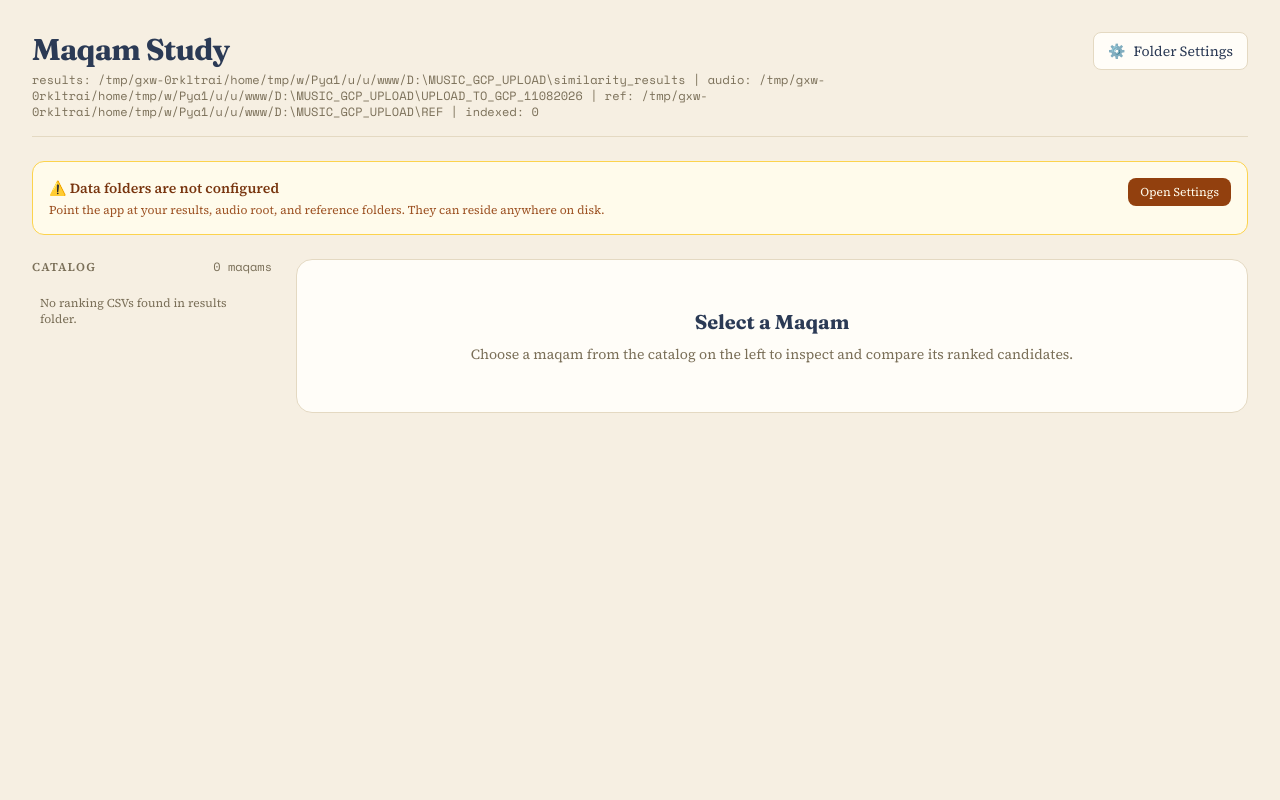
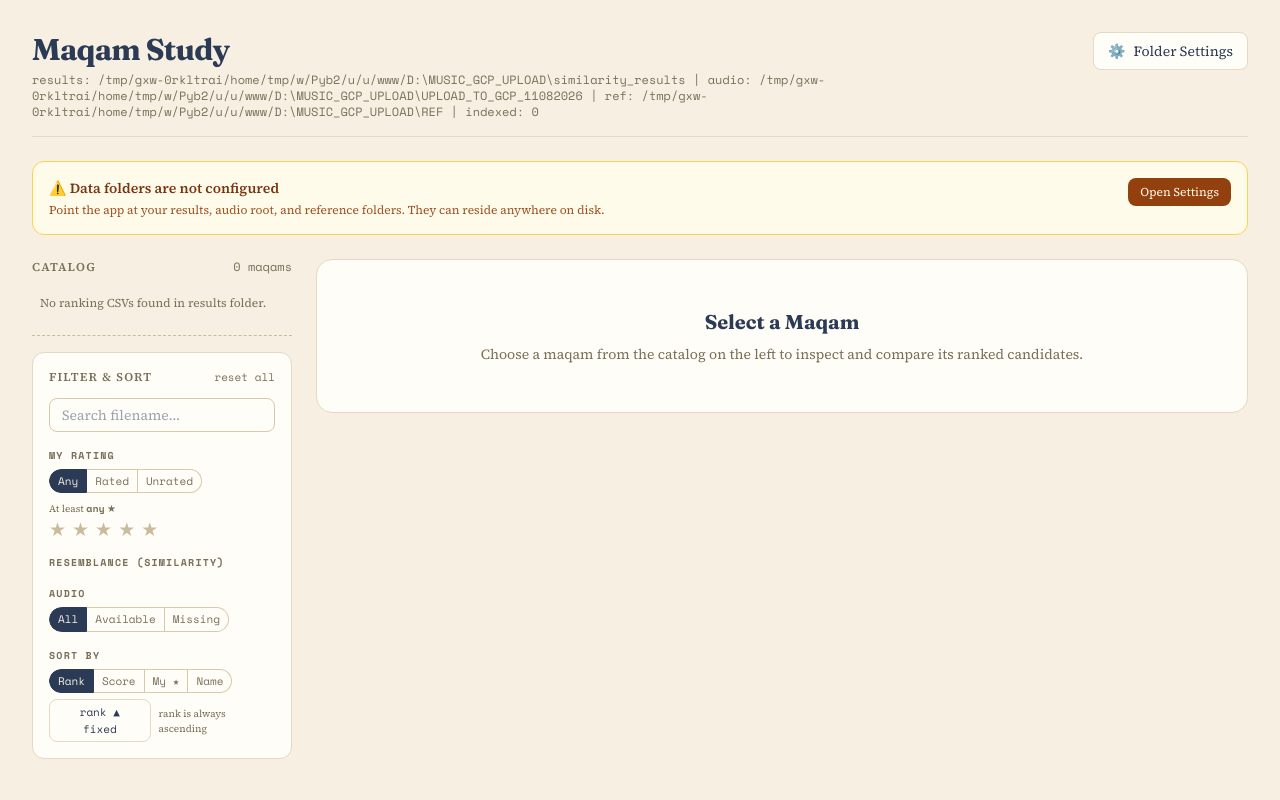
Before and after one commit to akbargherbal/maqam_listen_proof, a Flask app: page / in a window 1280 px wide. Run offline with Flask 3, Linux system fonts and the light colour scheme; data that the repository does not hold is empty; some libraries are stand-ins or nearby versions.

Commit message:
More filtering and sorting features

```diff
--- a/static/app.js
+++ b/static/app.js
@@ -1,5 +1,67 @@
 const state = { current: null, rows: [], full: false, selectedCandidate: null, ratedCount: 0 };
 const browseState = { target: null, path: null };
+
+// --------------------------------------------------------------------------
+// Filter & Sort state
+// --------------------------------------------------------------------------
+const DEFAULT_FILTERS = {
+  q: '',               // lowercase filename search
+  ratingStatus: 'any', // any | rated | unrated
+  minStars: 0,         // 0 = any
+  simBands: [],        // selected resemblance band ids
+  avail: 'all',        // all | playable | missing
+  sortKey: 'rank',     // rank | sim | stars | name
+  sortAsc: true,       // rank/name default asc; sim/stars default desc
+};
+state.filters = { ...DEFAULT_FILTERS };
+
+const SIM_BANDS = [
+  { id: 'vc', label: 'Very close', min: 0.870, max: 1.001 },
+  { id: 'cl', label: 'Close', min: 0.840, max: 0.870 },
+  { id: 'mo', label: 'Moderate', min: 0.800, max: 0.840 },
+  { id: 'di', label: 'Distant', min: 0.000, max: 0.800 },
+];
+const NATURAL_SORT_ASC = { rank: true, sim: false, stars: false, name: true };
+
+function simBandOf(score) {
+  return SIM_BANDS.find(b => score >= b.min && score < b.max)?.id || 'di';
+}
+function bandCount(id) {
+  return state.rows.filter(r => simBandOf(r.similarity) === id).length;
+}
+
+function matchesFilters(r) {
+  const f = state.filters;
+  if (f.q && !r.filename.toLowerCase().includes(f.q)) return false;
+  if (f.ratingStatus === 'rated' && !r.stars) return false;
+  if (f.ratingStatus === 'unrated' && r.stars) return false;
+  if (f.minStars && (!r.stars || r.stars < f.minStars)) return false;
+  if (f.simBands.length && !f.simBands.includes(simBandOf(r.similarity))) return false;
+  if (f.avail === 'playable' && !r.found) return false;
+  if (f.avail === 'missing' && r.found) return false;
+  return true;
+}
+
+function compareRows(a, b) {
+  const f = state.filters;
+  const dir = f.sortAsc ? 1 : -1;
+  switch (f.sortKey) {
+    case 'rank': return a.rank - b.rank;
+    case 'sim':  return (a.similarity - b.similarity) * dir;
+    case 'stars': {
+      if (a.stars && b.stars) return (a.stars - b.stars) * dir;
+      if (a.stars) return -1; // rated rows always above unrated
+      if (b.stars) return 1;
+      return a.rank - b.rank;
+    }
+    case 'name': return a.filename.localeCompare(b.filename) * dir;
+    default: return a.rank - b.rank;
+  }
+}
+
+function getFilteredSortedRows() {
+  return state.rows.filter(matchesFilters).sort(compareRows);
+}
 
 const cap = s => (s ? s.charAt(0).toUpperCase() + s.slice(1) : '');
 
@@ -129,12 +191,11 @@ async function loadMaqam(name, full) {
     location.hash = `#/maqam/${name}${full ? '' : '/full'}`;
   };
 
-  renderEntries(data.rows);
-
-  // Auto-select #1 track if available
-  if (data.rows.length > 0) {
-    selectCandidate(data.rows[0].rank);
-  }
+  // Rebuild list from scratch with default filters, then auto-select the
+  // top row of the (default-sorted) visible set.
+  resetFilters();
+  const first = getFilteredSortedRows()[0];
+  if (first) selectCandidate(first.rank);
 }
 
 function selectCandidate(rank) {
@@ -214,11 +275,12 @@ async function rateCandidate(rank, stars) {
   if (!wasRated && t.stars) state.ratedCount += 1;
   if (wasRated && !t.stars) state.ratedCount -= 1;
   updateRatedCountDisplay();
-  // Re-apply the "unrated only" / text filters to the LIST ONLY. This never
-  // touches candPlayerWrap, so the currently-playing track in the Under
-  // Study player is left completely untouched (no pause/reload/flicker),
-  // even if this same track just got filtered out of the list below.
+  // Re-apply the current filters to the LIST ONLY. This never touches
+  // candPlayerWrap, so the currently-playing track in the Under Study
+  // player is left completely untouched (no pause/reload/flicker), even if
+  // this same track just got filtered out of the list below.
   applyRowFilters();
+  reflowIfRatingSort();
 
   try {
     await fetchJSON(`/api/maqam/${state.current}/rating`, {
@@ -235,6 +297,7 @@ async function rateCandidate(rank, stars) {
     if (wasRated && !stars) state.ratedCount += 1;
     updateRatedCountDisplay();
     applyRowFilters();
+    reflowIfRatingSort();
     alert('Could not save rating: ' + err.message);
   }
 }
@@ -295,30 +358,230 @@ document.addEventListener('DOMContentLoaded', () => {
       if (state.selectedCandidate != null) rateCandidate(state.selectedCandidate, 0);
     });
   }
-
-  const unratedOnly = document.getElementById('unratedOnlyCheckbox');
-  if (unratedOnly) {
-    unratedOnly.addEventListener('change', applyRowFilters);
-  }
 });
 
+// --------------------------------------------------------------------------
+// Filter & Sort pipeline
+// --------------------------------------------------------------------------
+// Hide/show existing list rows based on current filters. Unlike a full
+// re-render, this never touches candPlayerWrap, so the currently-playing
+// "under study" track is not paused/reloaded even if it gets filtered out.
 function applyRowFilters() {
-  const q = (document.getElementById('filterInput')?.value || '').toLowerCase();
-  const unratedOnly = document.getElementById('unratedOnlyCheckbox')?.checked;
   document.querySelectorAll('#entryList li').forEach(li => {
-    const filename = li.querySelector('.arabic')?.textContent.toLowerCase() || '';
     const rank = parseInt(li.dataset.rank, 10);
     const row = state.rows.find(r => r.rank === rank);
-    const matchesText = filename.includes(q);
-    const matchesRated = !unratedOnly || !(row && row.stars);
-    li.style.display = (matchesText && matchesRated) ? '' : 'none';
+    const show = row ? matchesFilters(row) : false;
+    li.style.display = show ? '' : 'none';
   });
+  refreshSummary();
 }
 
+// When the list is being reviewed "by my rating", a just-saved rating should
+// reorder the list live; for other sort keys the row is merely hidden/shown.
+function reflowIfRatingSort() {
+  if (state.filters.sortKey === 'stars') renderFilteredList();
+}
+
+// Full rebuild of the list in sorted order (used on sort change, search,
+// control changes, and maqam load). Selection is preserved by rank.
+function renderFilteredList() {
+  renderEntries(getFilteredSortedRows());
+  refreshSummary();
+}
+
+function refreshSummary() {
+  const total = state.rows.length;
+  const shown = state.rows.filter(matchesFilters).length;
+  const rowCount = document.getElementById('rowCount');
+  if (rowCount) rowCount.textContent = `Showing ${shown} of ${total}`;
+  renderActiveChips();
+}
+
+function renderActiveChips() {
+  const box = document.getElementById('activeChips');
+  if (!box) return;
+  const f = state.filters;
+  const chips = [];
+  if (f.q) chips.push(removeChip('search', `“${f.q}”`));
+  if (f.ratingStatus === 'rated') chips.push(removeChip('ratingStatus', 'Rated'));
+  if (f.ratingStatus === 'unrated') chips.push(removeChip('ratingStatus', 'Unrated'));
+  if (f.minStars) chips.push(removeChip('minStars', `★${f.minStars}+`));
+  f.simBands.forEach(id => {
+    const b = SIM_BANDS.find(x => x.id === id);
+    if (b) chips.push(removeChip('simBands', b.label));
+  });
+  if (f.avail === 'playable') chips.push(removeChip('avail', 'Available'));
+  if (f.avail === 'missing') chips.push(removeChip('avail', 'Missing'));
+  const dirGlyph = f.sortAsc ? '▲ asc' : '▼ desc';
+  chips.push(`<span class="text-[11px] mono text-[#B4A98F]">sorted by ${f.sortKey}${f.sortKey === 'rank' ? '' : ' ' + dirGlyph}</span>`);
+  box.innerHTML = chips.length ? chips.join('') : '';
+}
+
+function removeChip(key, label) {
+  return `<button class="chip on" data-remove="${key}" title="Remove filter">✕ ${label}</button>`;
+}
+
+// Apply a patch to state.filters, sync the control widgets, rebuild the list.
+function applyFilters(patch) {
+  Object.assign(state.filters, patch);
+  // Switching sort key adopts that key's natural direction unless the caller
+  // explicitly provides one (rank asc; score & rating desc; name asc).
+  if (patch.sortKey && patch.sortAsc === undefined) {
+    state.filters.sortAsc = NATURAL_SORT_ASC[patch.sortKey];
+  }
+  syncFilterControls();
+  renderFilteredList();
+}
+
+function resetFilters() {
+  state.filters = { ...DEFAULT_FILTERS };
+  const input = document.getElementById('filterInput');
+  if (input) input.value = '';
+  syncFilterControls();
+  renderFilteredList();
+}
+
+// Reflect state.filters back onto the sidebar controls (segmented buttons,
+// star row, band checkboxes, direction label, min-star label).
+function syncFilterControls() {
+  const f = state.filters;
+  setSeg('ratingStatusSeg', f.ratingStatus);
+  setSeg('availSeg', f.avail);
+  setSeg('sortSeg', f.sortKey);
+
+  const minLabel = document.getElementById('minStarsLabel');
+  if (minLabel) minLabel.textContent = f.minStars ? `★${f.minStars}` : 'any';
+  document.querySelectorAll('#minStarsRow .star-min').forEach(s =>
+    s.classList.toggle('on', parseInt(s.dataset.n, 10) <= f.minStars));
+
+  renderBandButtons();
+  syncDirBtn();
+}
+
+function setSeg(segId, val) {
+  const seg = document.getElementById(segId);
+  if (!seg) return;
+  seg.querySelectorAll('.seg-btn').forEach(b =>
+    b.classList.toggle('on', b.dataset.v === val));
+}
+
+function syncDirBtn() {
+  const btn = document.getElementById('sortDirBtn');
+  if (!btn) return;
+  const f = state.filters;
+  if (f.sortKey === 'rank') {
+    btn.textContent = 'rank ▲ fixed';
+    btn.style.opacity = '.5';
+    btn.title = 'Rank is always ascending';
+    return;
+  }
+  btn.style.opacity = '1';
+  btn.textContent = f.sortAsc ? '▲ asc' : '▼ desc';
+  btn.title = 'Toggle direction';
+}
+
+function renderBandButtons() {
+  const box = document.getElementById('simBands');
+  if (!box) return;
+  box.innerHTML = SIM_BANDS.map(b => `
+    <label class="band-row">
+      <input type="checkbox" data-band="${b.id}" class="band-cb" ${state.filters.simBands.includes(b.id) ? 'checked' : ''}>
+      <span>${b.label}</span>
+      <span class="band-count">${bandCount(b.id)} · ≥${b.min.toFixed(3)}</span>
+    </label>`).join('');
+}
+
+function bindFilterControls() {
+  const on = (id, fn) => {
+    const el = document.getElementById(id);
+    if (el) el.addEventListener('click', fn);
+  };
+
+  const input = document.getElementById('filterInput');
+  if (input) {
+    input.addEventListener('input', e => applyFilters({ q: e.target.value.trim().toLowerCase() }));
+  }
+
+  on('filterResetBtn', () => resetFilters());
+
+  on('ratingStatusSeg', e => {
+    const b = e.target.closest('.seg-btn');
+    if (b) applyFilters({ ratingStatus: b.dataset.v });
+  });
+
+  on('availSeg', e => {
+    const b = e.target.closest('.seg-btn');
+    if (b) applyFilters({ avail: b.dataset.v });
+  });
+
+  on('sortSeg', e => {
+    const b = e.target.closest('.seg-btn');
+    if (!b) return;
+    const key = b.dataset.v;
+    if (key === 'rank') {
+      applyFilters({ sortKey: 'rank', sortAsc: true });
+    } else if (state.filters.sortKey === key) {
+      applyFilters({ sortAsc: !state.filters.sortAsc });
+    } else {
+      applyFilters({ sortKey: key, sortAsc: NATURAL_SORT_ASC[key] });
+    }
+  });
+
+  on('sortDirBtn', () => {
+    if (state.filters.sortKey === 'rank') return;
+    applyFilters({ sortAsc: !state.filters.sortAsc });
+  });
+
+  const starsRow = document.getElementById('minStarsRow');
+  if (starsRow) {
+    starsRow.addEventListener('click', e => {
+      const n = parseInt(e.target.dataset.n, 10);
+      if (!n) return;
+      const next = state.filters.minStars === n ? 0 : n; // click again to clear
+      applyFilters({ minStars: next });
+    });
+    starsRow.addEventListener('mouseover', e => {
+      const n = parseInt(e.target.dataset.n, 10);
+      if (!n) return;
+      starsRow.querySelectorAll('.star-min').forEach(s =>
+        s.classList.toggle('hovering', parseInt(s.dataset.n, 10) <= n));
+    });
+    starsRow.addEventListener('mouseleave', () => {
+      starsRow.querySelectorAll('.star-min').forEach(s => s.classList.remove('hovering'));
+    });
+  }
+
+  const bands = document.getElementById('simBands');
+  if (bands) {
+    bands.addEventListener('change', e => {
+      const cb = e.target.closest('.band-cb');
+      if (!cb) return;
+      const set = new Set(state.filters.simBands);
+      if (cb.checked) set.add(cb.dataset.band);
+      else set.delete(cb.dataset.band);
+      applyFilters({ simBands: [...set] });
+    });
+  }
+
+  const chipsBox = document.getElementById('activeChips');
+  if (chipsBox) {
+    chipsBox.addEventListener('click', e => {
+      const key = e.target.closest('[data-remove]')?.dataset.remove;
+      if (!key) return;
+      if (key === 'search') { state.filters.q = ''; const i = document.getElementById('filterInput'); if (i) i.value = ''; }
+      if (key === 'ratingStatus') state.filters.ratingStatus = 'any';
+      if (key === 'minStars') state.filters.minStars = 0;
+      if (key === 'simBands') state.filters.simBands = [];
+      if (key === 'avail') state.filters.avail = 'all';
+      syncFilterControls();
+      renderFilteredList();
+    });
+  }
+}
+
+bindFilterControls();
+
 function renderEntries(rows) {
-  const rowCount = document.getElementById('rowCount');
-  if (rowCount) rowCount.textContent = `${rows.length} rows`;
-
   const list = document.getElementById('entryList');
   if (!list) return;
 
@@ -344,11 +607,6 @@ function renderEntries(rows) {
   });
 }
 
-document.addEventListener('input', e => {
-  if (e.target.id !== 'filterInput') return;
-  applyRowFilters();
-});
-
 // --------------------------------------------------------------------------
 // Routing
 // --------------------------------------------------------------------------
@@ -363,8 +621,6 @@ async function route() {
     if (emptyView) emptyView.classList.remove('hidden');
   } else {
     const [, name, mode] = hash.split('/');
-    const filterInput = document.getElementById('filterInput');
-    if (filterInput) filterInput.value = '';
     await loadMaqam(name, mode === 'full');
   }
 }
@@ -512,5 +768,6 @@ export {
   cap, fetchJSON, qualitativeLabel, renderConfigStatus, loadCatalog, loadMaqam,
   selectCandidate, renderEntries, route, statusBadge, openSettings,
   closeSettings, saveSettings, initSettings, openBrowse, closeBrowse, navigateBrowse,
-  paintStars, rateCandidate, starsGlyph, applyRowFilters
+  paintStars, rateCandidate, starsGlyph, applyRowFilters, applyFilters, resetFilters,
+  getFilteredSortedRows, matchesFilters, simBandOf
 };
--- a/templates/index.html
+++ b/templates/index.html
@@ -47,6 +47,27 @@
     .entry-row.is-rated { border-left: 3px solid #B8863B; background: rgba(184,134,59,0.05); }
     .entry-row.is-rated.active { background: rgba(43,58,85,0.08); border-left-color:#2B3A55; }
 
+    /* Filter & Sort sidebar panel */
+    .panel-label { font-family:'Space Mono',monospace; font-size:10px; letter-spacing:.12em; color:#7A6F58; font-weight:700; }
+    .seg-btn { cursor:pointer; font-family:'Space Mono',monospace; font-size:11px; padding:3px 8px; border:1px solid #D8C9A8; background:#FFFDF8; color:#7A6F58; transition:.15s; }
+    .seg-btn:first-child { border-radius:999px 0 0 999px; }
+    .seg-btn:last-child { border-radius:0 999px 999px 0; }
+    .seg-btn + .seg-btn { border-left:none; }
+    .seg-btn:hover { background:#EDE3CC; }
+    .seg-btn.on { background:#2B3A55; color:#F6EFE2; border-color:#2B3A55; }
+
+    .star-min { cursor:pointer; font-size:19px; color:#C9BB9C; line-height:1; transition:.1s; user-select:none; }
+    .star-min.on { color:#B8863B; }
+    .star-min.hovering { color:#2B3A55; }
+
+    .chip { cursor:pointer; font-family:'Space Mono',monospace; font-size:10px; padding:2px 7px; border-radius:999px; border:1px solid #D8C9A8; background:#F6EFE2; color:#7A6F58; transition:.15s; user-select:none; }
+    .chip.on { background:#2B3A55; color:#F6EFE2; border-color:#2B3A55; }
+    .chip.on small { color:#E8C88A; }
+
+    .band-row { display:flex; align-items:center; gap:8px; cursor:pointer; font-size:12px; }
+    .band-row input { accent-color:#2B3A55; }
+    .band-count { font-family:'Space Mono',monospace; font-size:10px; color:#B4A98F; margin-left:auto; }
+
     ::-webkit-scrollbar { width: 8px; height: 8px; }
     ::-webkit-scrollbar-thumb { background: #D8C9A8; border-radius: 4px; }
     audio { height: 34px; width: 100%; accent-color: #2B3A55; }
@@ -86,9 +107,9 @@
     </div>
 
     <!-- Main 2-Column Study Desk Layout -->
-    <div class="grid grid-cols-1 lg:grid-cols-[240px_1fr] gap-6">
+    <div class="grid grid-cols-1 lg:grid-cols-[260px_1fr] gap-6">
 
-      <!-- Sidebar: Maqam Index -->
+      <!-- Sidebar: Maqam Index + Filter & Sort -->
       <aside>
         <div class="mb-3 flex items-baseline justify-between">
           <p class="text-xs uppercase tracking-widest text-[#7A6F58] font-semibold">Catalog</p>
@@ -97,6 +118,67 @@
         <nav id="maqamNav" class="space-y-1.5">
           <p class="text-xs text-[#7A6F58] p-2">Loading maqams…</p>
         </nav>
+
+        <div class="divider my-4"></div>
+
+        <!-- Filter & Sort panel (applies to the active maqam's candidate list) -->
+        <div class="paper-card rounded-xl p-4">
+          <div class="flex items-center justify-between mb-3">
+            <p class="text-xs uppercase tracking-widest text-[#7A6F58] font-semibold">Filter &amp; Sort</p>
+            <button id="filterResetBtn" class="text-[11px] mono text-[#7A6F58] hover:text-[#9C4A3E]">reset all</button>
+          </div>
+
+          <div class="mb-4">
+            <input id="filterInput" type="text" placeholder="Search filename…"
+              class="paper-input rounded-lg px-3 py-1.5 text-sm w-full focus:outline-none focus:ring-1 focus:ring-[#2B3A55]">
+          </div>
+
+          <div class="mb-4">
+            <p class="panel-label mb-1.5">MY RATING</p>
+            <div class="flex rounded-full overflow-hidden mb-2" id="ratingStatusSeg">
+              <button class="seg-btn on" data-v="any">Any</button>
+              <button class="seg-btn" data-v="rated">Rated</button>
+              <button class="seg-btn" data-v="unrated">Unrated</button>
+            </div>
+            <p class="text-[10px] text-[#7A6F58] mb-1">At least <span class="mono font-bold" id="minStarsLabel">any</span> ★</p>
+            <div class="flex items-center gap-1.5" id="minStarsRow">
+              <span class="star-min" data-n="1">★</span>
+              <span class="star-min" data-n="2">★</span>
+              <span class="star-min" data-n="3">★</span>
+              <span class="star-min" data-n="4">★</span>
+              <span class="star-min" data-n="5">★</span>
+            </div>
+          </div>
+
+          <div class="mb-4">
+            <p class="panel-label mb-1.5">RESEMBLANCE (SIMILARITY)</p>
+            <div class="space-y-1.5" id="simBands"></div>
+          </div>
+
+          <div class="mb-4">
+            <p class="panel-label mb-1.5">AUDIO</p>
+            <div class="flex rounded-full overflow-hidden" id="availSeg">
+              <button class="seg-btn on" data-v="all">All</button>
+              <button class="seg-btn" data-v="playable">Available</button>
+              <button class="seg-btn" data-v="missing">Missing</button>
+            </div>
+          </div>
+
+          <div>
+            <p class="panel-label mb-1.5">SORT BY</p>
+            <div class="flex rounded-full overflow-hidden mb-1.5" id="sortSeg">
+              <button class="seg-btn on" data-v="rank">Rank</button>
+              <button class="seg-btn" data-v="sim">Score</button>
+              <button class="seg-btn" data-v="stars">My ★</button>
+              <button class="seg-btn" data-v="name">Name</button>
+            </div>
+            <div class="flex items-center gap-2">
+              <button id="sortDirBtn" title="Toggle direction"
+                class="text-[11px] mono px-2.5 py-1 rounded-lg paper-card hover:bg-[#EDE3CC]">rank ▲ fixed</button>
+              <p class="text-[10px] text-[#7A6F58]">rank is always ascending</p>
+            </div>
+          </div>
+        </div>
       </aside>
 
       <!-- Workspace Area -->
@@ -166,14 +248,10 @@
             </div>
           </section>
 
-          <!-- Search & Count Bar -->
+          <!-- Results Summary Bar -->
           <div class="flex items-center gap-3 mb-3 flex-wrap">
-            <input id="filterInput" type="text" placeholder="Filter by filename…"
-              class="paper-input rounded-lg px-3.5 py-2 text-sm w-72 focus:outline-none focus:ring-1 focus:ring-[#2B3A55]">
-            <label class="text-xs text-[#7A6F58] flex items-center gap-1.5 mono">
-              <input id="unratedOnlyCheckbox" type="checkbox" class="accent-[#2B3A55]"> unrated only
-            </label>
-            <span id="rowCount" class="text-xs text-[#7A6F58] mono ml-auto"></span>
+            <span id="rowCount" class="text-xs font-bold text-[#2B3A55] mono"></span>
+            <div id="activeChips" class="flex items-center gap-1.5 flex-wrap ml-auto"></div>
           </div>
 
           <!-- Annotated Candidate List -->
```
Also changed, not shown: static/app.test.js (+164 -15 lines).
